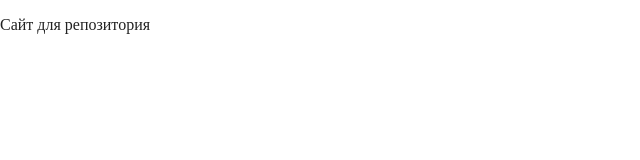
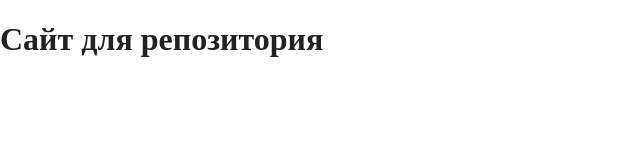
Before and after one commit to rodnovspb/git, a website built with Parcel: page index.html in a window 1280 px wide. Shown: the whole page, without its empty margins (0-640 px from the left). Built offline with nearby package versions, Linux system fonts and the light colour scheme.

Commit message:
thirst commit

```diff
--- a/index.html
+++ b/index.html
@@ -25,7 +25,7 @@
 <body>
 
   <!-- Add your site or application content here -->
-  <p>Сайт для репозитория</p>
+  <h1>Сайт для репозитория</h1>
   <script src="js/vendor/modernizr-3.11.2.min.js"></script>
   <script src="js/plugins.js"></script>
   <script src="js/main.js"></script>
```
